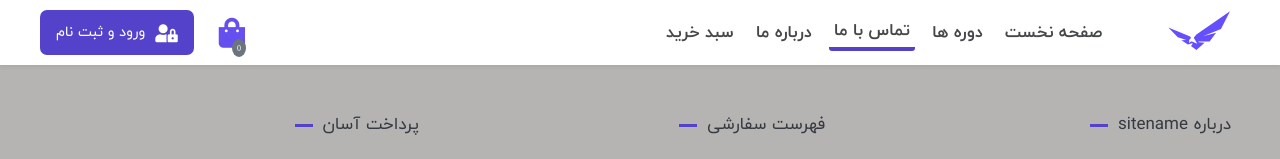
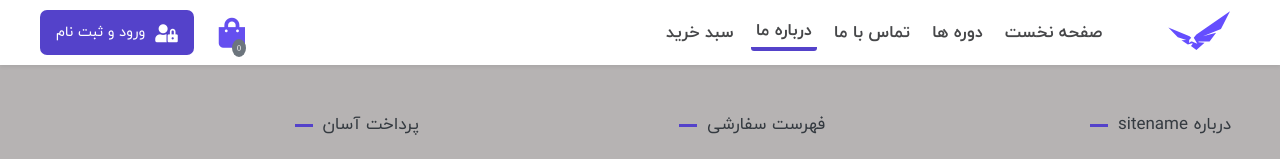
Before and after one commit to devshashtag/botostart, a website: page pages/about.html in a window 1280 px wide. Shown: the top 159 px of the page. Drawn offline with nearby package versions, Linux system fonts and the light colour scheme; files that its build step writes are made by us from their sources.

Commit message:
about main-header active item fixed

```diff
--- a/pages/about.html
+++ b/pages/about.html
@@ -89,8 +89,8 @@
           <ul>
             <li><a href="/">صفحه نخست</a></li>
             <li><a href="/pages/courses.html">دوره ها</a></li>
-            <li class="active"><a href="/pages/contact.html">تماس با ما</a></li>
-            <li><a href="/pages/about.html">درباره ما</a></li>
+            <li><a href="/pages/contact.html">تماس با ما</a></li>
+            <li class="active"><a href="/pages/about.html">درباره ما</a></li>
             <li><a href="/pages/cart.html">سبد خرید</a></li>
           </ul>
           <hr />
```
